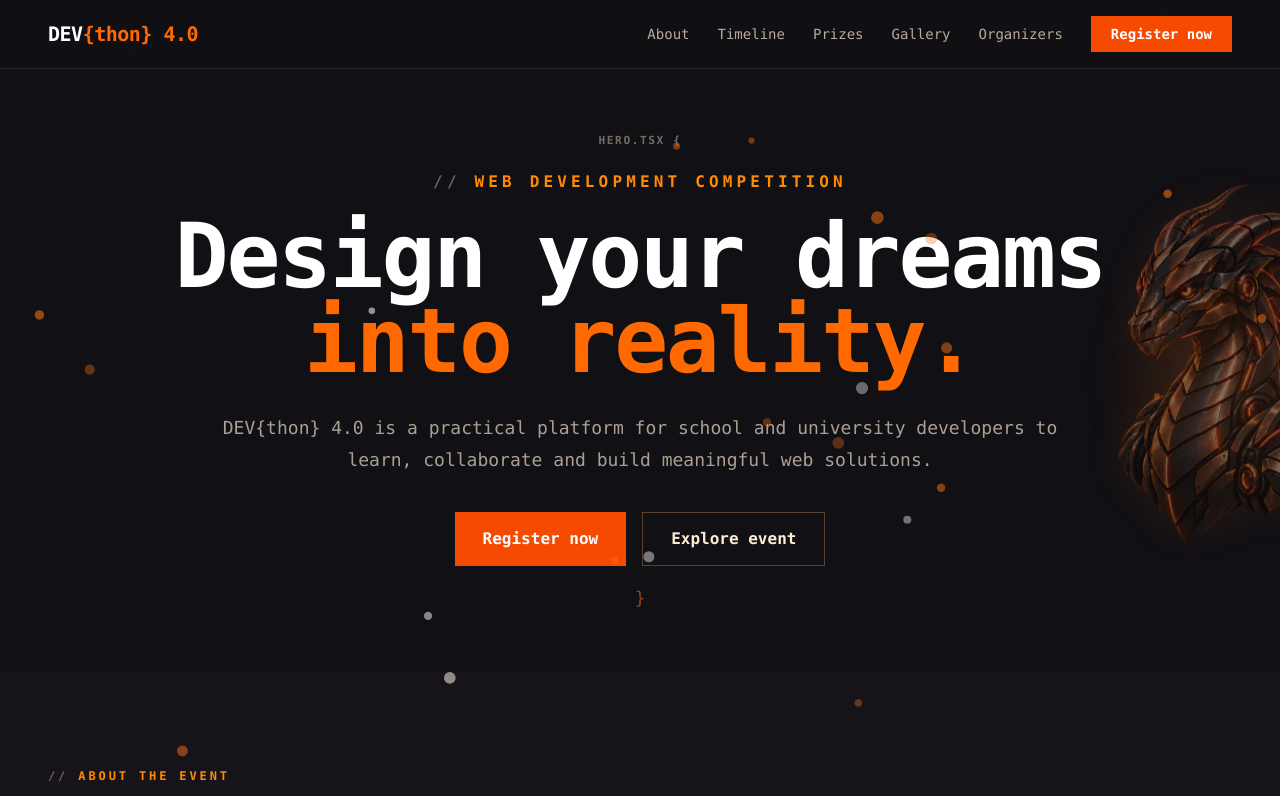
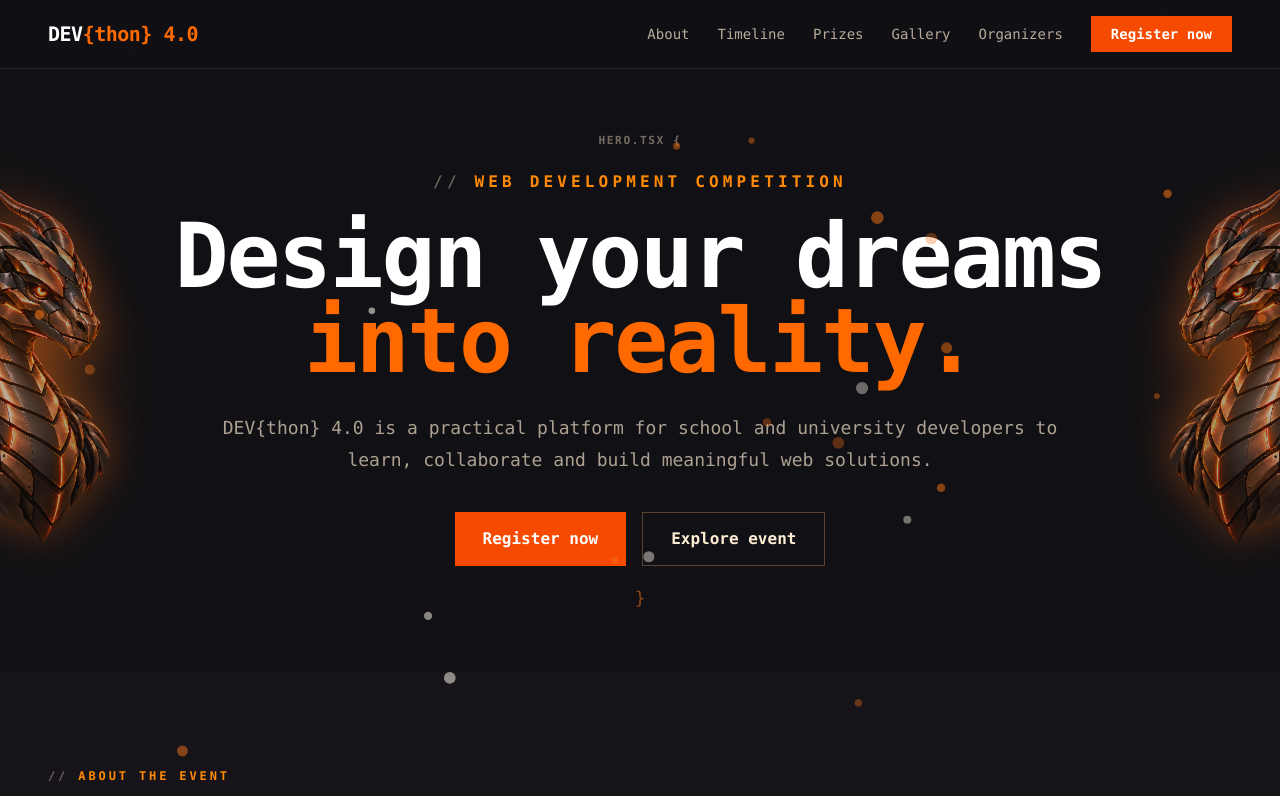
Before and after one commit to hirunjayalath/devthon-4.0-web, a React (Vite) app: page / in a window 1280 px wide. Shown: the top 796 px of the page. Built offline with nearby package versions, Linux system fonts and the light colour scheme; no server answers.

Commit message:
Make hero dragons static and mirrored

```diff
--- a/src/DragonGuardian.tsx
+++ b/src/DragonGuardian.tsx
@@ -1,89 +1,13 @@
-import { useEffect, useRef, type RefObject } from 'react'
 import dragonImage from './assets/dragon/devthon-dragon.png'
 
-type DragonGuardianProps = {
-  hostRef: RefObject<HTMLElement | null>
-}
-
-function clamp(value: number, min: number, max: number) {
-  return Math.min(max, Math.max(min, value))
-}
-
-export function DragonGuardian({ hostRef }: DragonGuardianProps) {
-  const guardianRef = useRef<HTMLDivElement>(null)
-
-  useEffect(() => {
-    const guardian = guardianRef.current
-    const host = hostRef.current
-    if (!guardian || !host) return
-
-    const finePointer = window.matchMedia('(min-width: 900px) and (pointer: fine)')
-    const reducedMotion = window.matchMedia('(prefers-reduced-motion: reduce)')
-    let animationFrame = 0
-    let latestPointer: PointerEvent | null = null
-
-    const resetPose = () => {
-      guardian.style.setProperty('--dragon-x', '0px')
-      guardian.style.setProperty('--dragon-y', '0px')
-      guardian.style.setProperty('--dragon-rotate', '0deg')
-      guardian.style.setProperty('--dragon-opacity', '0.38')
-      guardian.style.setProperty('--dragon-glow', '0.24')
-      guardian.style.setProperty('--dragon-brightness', '1')
-    }
-
-    const renderPose = () => {
-      animationFrame = 0
-      const pointer = latestPointer
-      if (!pointer || !finePointer.matches || reducedMotion.matches) {
-        resetPose()
-        return
-      }
-
-      const bounds = host.getBoundingClientRect()
-      const normalizedX = clamp((pointer.clientX - bounds.left) / bounds.width * 2 - 1, -1, 1)
-      const normalizedY = clamp((pointer.clientY - bounds.top) / bounds.height * 2 - 1, -1, 1)
-      const anchorX = bounds.right - bounds.width * 0.06
-      const anchorY = bounds.top + bounds.height * 0.5
-      const distance = Math.hypot(pointer.clientX - anchorX, pointer.clientY - anchorY)
-      const proximity = 1 - clamp(distance / (bounds.width * 0.72), 0, 1)
-
-      guardian.style.setProperty('--dragon-x', `${(normalizedX * 18).toFixed(2)}px`)
-      guardian.style.setProperty('--dragon-y', `${(normalizedY * 14).toFixed(2)}px`)
-      guardian.style.setProperty('--dragon-rotate', `${(normalizedY * 3.5).toFixed(2)}deg`)
-      guardian.style.setProperty('--dragon-opacity', (0.38 + proximity * 0.22).toFixed(3))
-      guardian.style.setProperty('--dragon-glow', (0.24 + proximity * 0.34).toFixed(3))
-      guardian.style.setProperty('--dragon-brightness', (1 + proximity * 0.18).toFixed(3))
-    }
-
-    const schedulePose = (event: PointerEvent) => {
-      latestPointer = event
-      if (!animationFrame) animationFrame = window.requestAnimationFrame(renderPose)
-    }
-
-    const handlePointerLeave = () => {
-      latestPointer = null
-      if (animationFrame) window.cancelAnimationFrame(animationFrame)
-      animationFrame = window.requestAnimationFrame(renderPose)
-    }
-
-    resetPose()
-    window.addEventListener('pointermove', schedulePose, { passive: true })
-    document.documentElement.addEventListener('mouseleave', handlePointerLeave)
-    finePointer.addEventListener('change', handlePointerLeave)
-    reducedMotion.addEventListener('change', handlePointerLeave)
-
-    return () => {
-      window.cancelAnimationFrame(animationFrame)
-      window.removeEventListener('pointermove', schedulePose)
-      document.documentElement.removeEventListener('mouseleave', handlePointerLeave)
-      finePointer.removeEventListener('change', handlePointerLeave)
-      reducedMotion.removeEventListener('change', handlePointerLeave)
-    }
-  }, [hostRef])
-
+export function DragonGuardian() {
   return (
-    <div ref={guardianRef} className="dragon-guardian" aria-hidden="true">
-      <div className="dragon-guardian__motion">
+    <div className="dragon-guardians" aria-hidden="true">
+      <div className="dragon-guardian dragon-guardian--left">
+        <div className="dragon-guardian__aura" />
+        <img className="dragon-guardian__image" src={dragonImage} alt="" draggable={false} />
+      </div>
+      <div className="dragon-guardian dragon-guardian--right">
         <div className="dragon-guardian__aura" />
         <img className="dragon-guardian__image" src={dragonImage} alt="" draggable={false} />
       </div>
--- a/src/HeroSection.tsx
+++ b/src/HeroSection.tsx
@@ -1,13 +1,10 @@
-import { useRef } from 'react'
 import { DragonGuardian } from './DragonGuardian'
 import { triggerBuildSequence } from './heroExperienceEvents'
 
 export function HeroSection({ onRegister }: { onRegister: () => void }) {
-  const heroRef = useRef<HTMLElement>(null)
-
   return (
-    <section ref={heroRef} className="relative isolate overflow-hidden px-6 py-16 md:px-12">
-      <DragonGuardian hostRef={heroRef} />
+    <section className="relative isolate overflow-hidden px-6 py-16 md:px-12">
+      <DragonGuardian />
       <div className="relative z-10 mx-auto flex max-w-[90rem] justify-center">
         <div className="code-frame hero-code-frame w-full min-w-0 max-w-5xl text-center" data-code-file="hero.tsx">
           <p className="code-comment mb-5 font-bold uppercase tracking-[0.26em] text-orange-400">Web development competition</p>
--- a/src/index.css
+++ b/src/index.css
@@ -49,41 +49,38 @@ body.is-loading { overflow: hidden; }
   padding-left: 0;
 }
 
+.dragon-guardians {
+  position: absolute;
+  inset: 0;
+  z-index: 0;
+  overflow: hidden;
+  pointer-events: none;
+}
+
 .dragon-guardian {
-  --dragon-x: 0px;
-  --dragon-y: 0px;
-  --dragon-rotate: 0deg;
-  --dragon-opacity: 0.38;
-  --dragon-glow: 0.24;
-  --dragon-brightness: 1;
   position: absolute;
-  z-index: 0;
   top: 49%;
-  right: clamp(-10rem, -8vw, -5rem);
   width: clamp(16rem, 24vw, 27rem);
   aspect-ratio: 1142 / 1377;
-  pointer-events: none;
   transform: translateY(-50%);
 }
 
-.dragon-guardian__motion {
-  position: relative;
-  width: 100%;
-  height: 100%;
-  transform: translate3d(var(--dragon-x), var(--dragon-y), 0) rotate(var(--dragon-rotate));
-  transform-origin: 72% 52%;
-  transition: transform 120ms ease-out;
-  will-change: transform;
+.dragon-guardian--right {
+  right: clamp(-15rem, -12vw, -9rem);
+}
+
+.dragon-guardian--left {
+  left: clamp(-15rem, -12vw, -9rem);
+  transform: translateY(-50%) scaleX(-1);
 }
 
 .dragon-guardian__aura {
   position: absolute;
   inset: 18% 4% 12% 8%;
   border-radius: 50%;
-  background: radial-gradient(circle, rgba(249, 115, 22, var(--dragon-glow)) 0%, rgba(249, 115, 22, 0) 70%);
+  background: radial-gradient(circle, rgba(249, 115, 22, 0.58) 0%, rgba(249, 115, 22, 0) 70%);
   filter: blur(30px);
   opacity: 0.8;
-  transition: background 180ms ease-out;
 }
 
 .dragon-guardian__image {
@@ -93,29 +90,12 @@ body.is-loading { overflow: hidden; }
   height: 100%;
   object-fit: contain;
   user-select: none;
-  opacity: var(--dragon-opacity);
-  filter: brightness(var(--dragon-brightness)) drop-shadow(0 0 22px rgba(249, 115, 22, var(--dragon-glow)));
-  animation: dragon-guardian-breathe 5.5s ease-in-out infinite;
-  transition: opacity 180ms ease-out, filter 180ms ease-out;
-  will-change: opacity, filter, transform;
-}
-
-@keyframes dragon-guardian-breathe {
-  0%, 100% { transform: translateY(0) scale(1); }
-  50% { transform: translateY(-7px) scale(1.012); }
+  opacity: 0.58;
+  filter: brightness(1.18) drop-shadow(0 0 22px rgba(249, 115, 22, 0.58));
 }
 
 @media (max-width: 899px) {
-  .dragon-guardian {
-    top: auto;
-    right: -5rem;
-    bottom: -2.5rem;
-    width: 12rem;
-    opacity: 0.52;
-    transform: none;
-  }
-
-  .dragon-guardian__image { animation: none; }
+  .dragon-guardians { display: none; }
 }
 
 .code-comment::before {
@@ -263,6 +243,4 @@ body.is-loading { overflow: hidden; }
   .loading-wordmark::after { display: none; }
   .loading-wordmark { opacity: 1; filter: none; transform: none; }
   .reveal-on-scroll { opacity: 1; transform: none; transition: none; }
-  .dragon-guardian__motion { transform: none; transition: none; }
-  .dragon-guardian__image { animation: none; transition: none; }
 }
```
